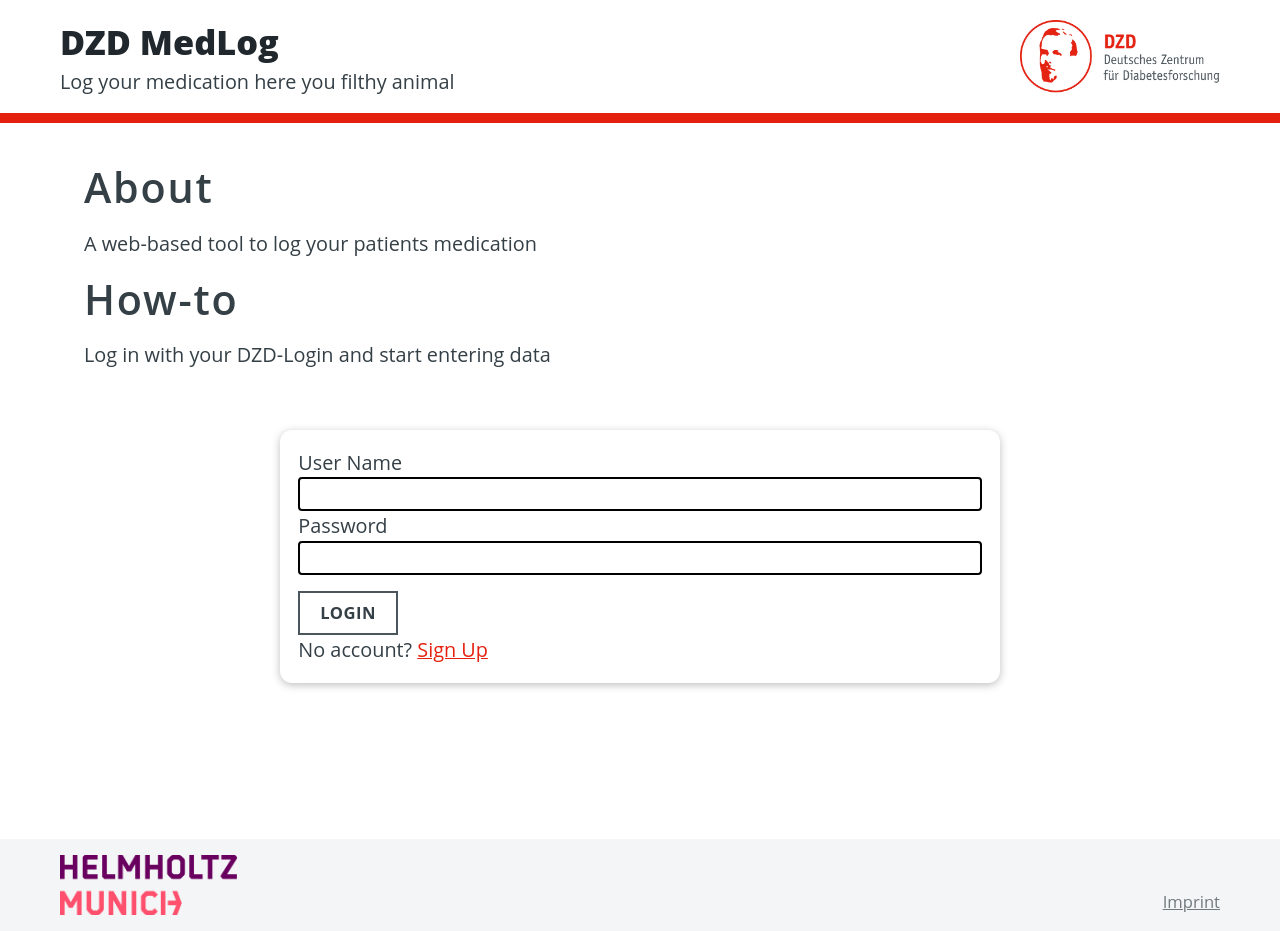
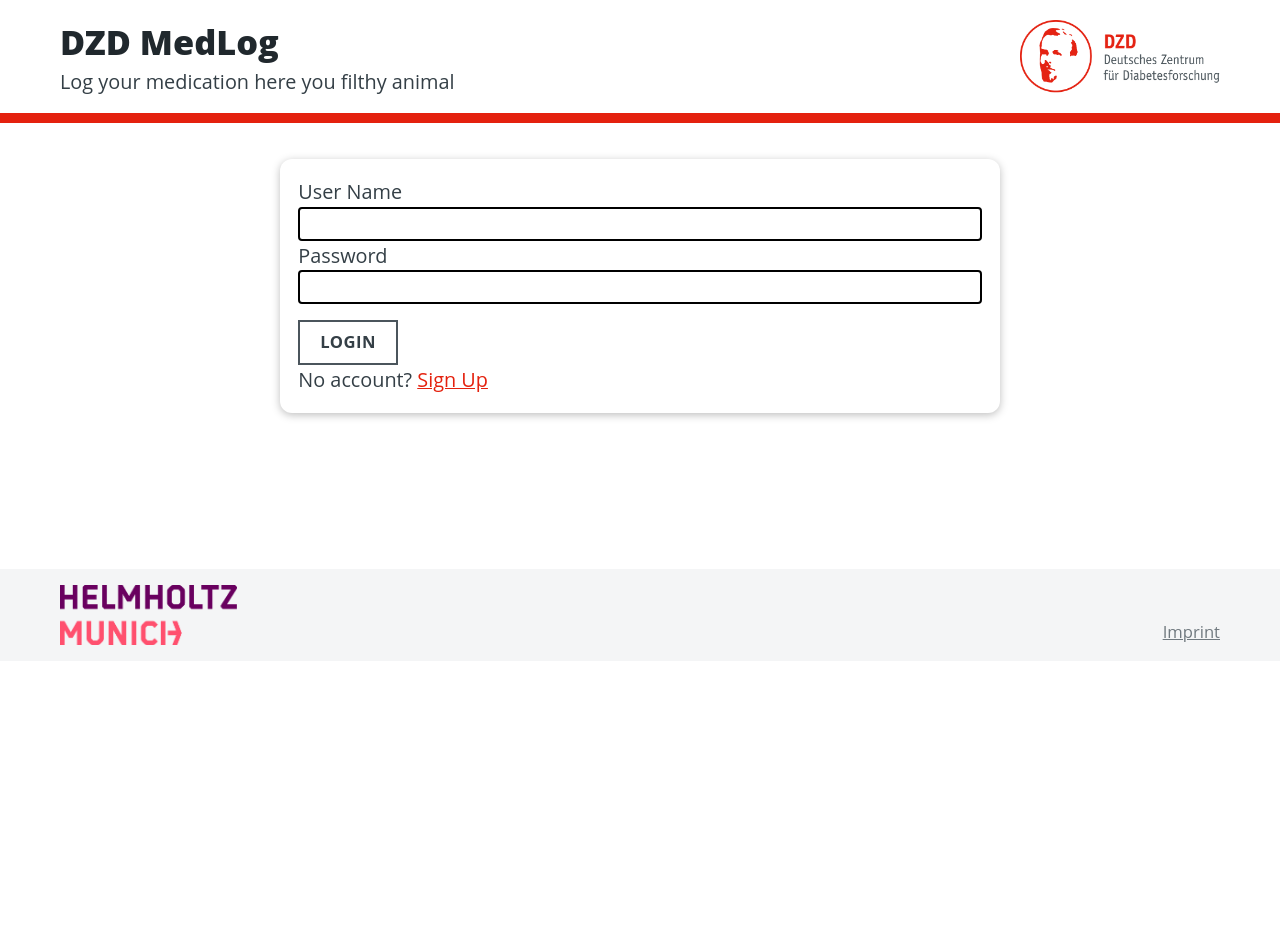
Before and after one commit to DZD-eV-Diabetes-Research/DZDMedLog, a Vue app in the folder frontend/: page /auth in a window 1280 px wide. After the commit the page ends 800 px from the top, so only its background shows below. Built offline with nearby package versions, Linux system fonts and the light colour scheme; a web font is replaced by a local one.

Commit message:
minor updates

```diff
--- a/frontend/src/App.vue
+++ b/frontend/src/App.vue
@@ -1,15 +1,13 @@
 <script setup>
 
-import axios from 'axios';
 import Layout from './components/Layout/Layout.vue';
-import Login from './components/Auth/Login.vue';
 import './styles/index.scss';
 
 </script>
 
 <template>
   <Layout>
-    <Login></Login>
+    <router-view></router-view>
   </Layout>
 </template>
 
--- a/frontend/src/components/Auth/Login.vue
+++ b/frontend/src/components/Auth/Login.vue
@@ -9,7 +9,7 @@
             </div>
             <div>
                 <button @click="submitForm()">Login</button>
-                <p>No account? <a href="https://auth.dzd-ev.org/">Sign Up</a></p>
+                <p>No account? <a href="https://auth.dzd-ev.org/" target="_blank">Sign Up</a></p>
             </div>
         </form>
     </base-card>
--- a/frontend/src/components/Layout/Layout.vue
+++ b/frontend/src/components/Layout/Layout.vue
@@ -4,7 +4,7 @@
   <div class="layout">
     <div class="layout__content">
 
-      <section class="about">
+      <section class="about" v-if="showAbout">
         <h2>About</h2>
         <p>
           A web-based tool to log your patients medication
@@ -28,7 +28,13 @@
     name: 'Layout',
     components: {
       Footer, Header,
-    }
+    },
+    data() {
+    return {
+      showAbout: false,
+    };
+  },
+
   }
 </script>
 <style lang="scss">
--- a/frontend/src/components/UI/NotFound.vue
+++ b/frontend/src/components/UI/NotFound.vue
@@ -3,7 +3,3 @@
             <h1>Sorry the page you were looking for was not found</h1>
         </base-card>
 </template>
-
-<script setup>
-//import Layout from './components/Layout/Layout.vue';
-</script>
```
